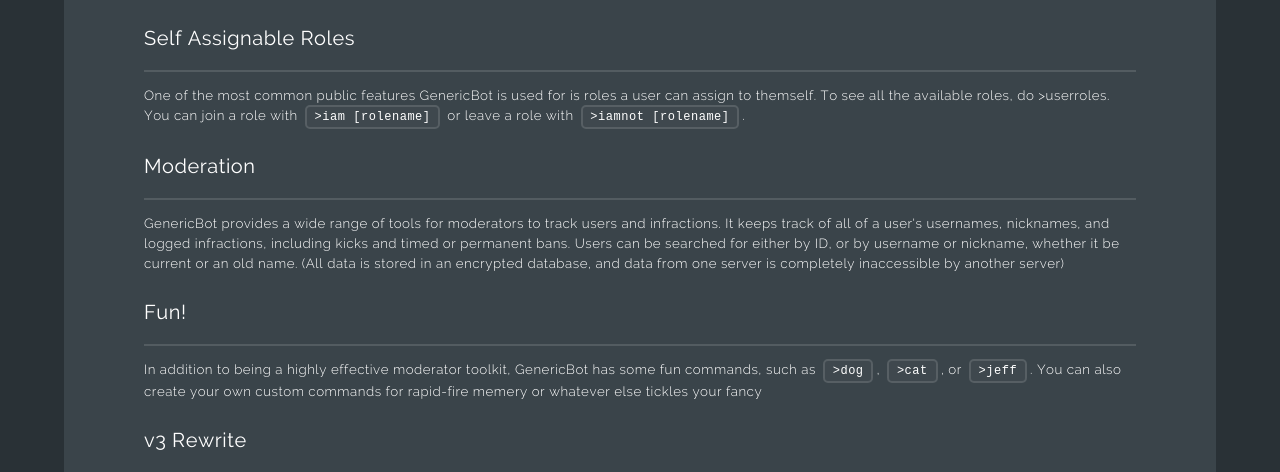
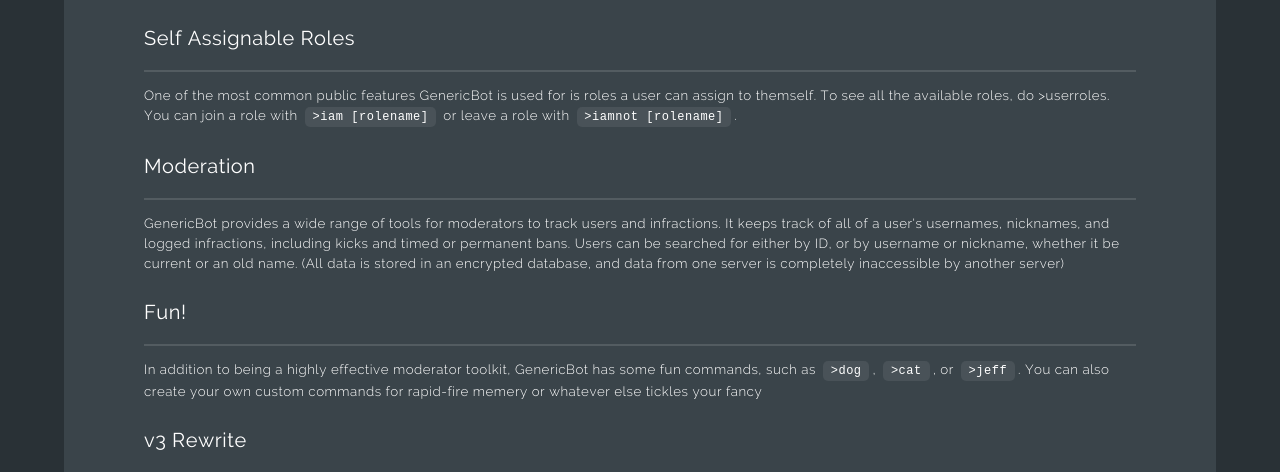
Before and after one commit to galenguyer/galenguyer.github.io.v1, a Jekyll site: the page built from genericbot/index.html, in a window 1280 px wide. Shown: the part 681-1153 px from the top of the page. Built offline with Jekyll 4.4.1, drawn with Linux system fonts in a browser that asks for light colours.

Commit message:
Update code block styling to get rid of border

```diff
--- a/_sass/main/_article.scss
+++ b/_sass/main/_article.scss
@@ -47,10 +47,10 @@ article {
         color: #ffffff !important;
     }
     code {
-        background: rgba(255, 255, 255, 0.025);
+        background: rgba(255, 255, 255, 0.075);
         white-space: nowrap;
         border-radius: 5px;
-        border: solid 2px rgba(255, 255, 255, 0.125);
+        border: solid 0px;
         font-family: "Courier New", monospace;
         font-size: 0.9em;
         margin: 0 0.25em;
```
